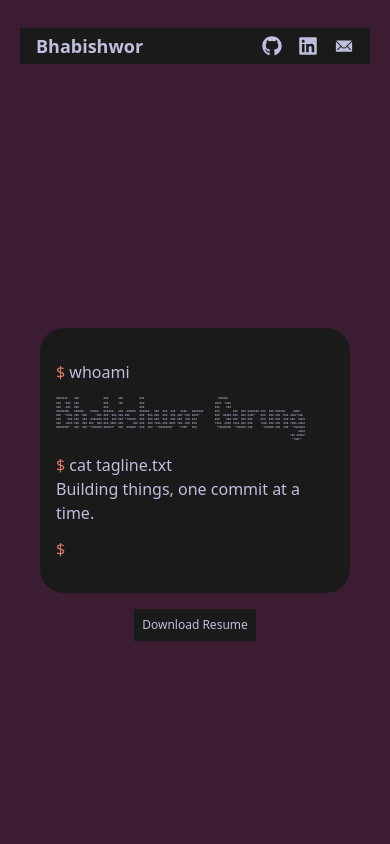
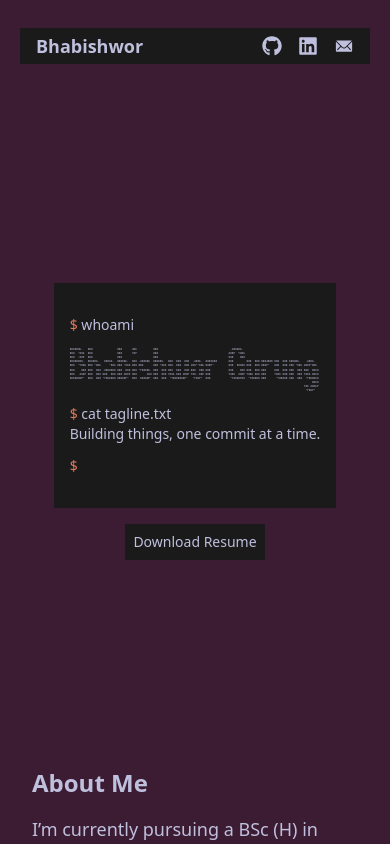
Before and after one commit to Bhabishworgrg/bhabishworgrg.github.io, a React (Vite) app: page / in a window 390 px wide. Shown: the top 844 px of the page. Built offline with nearby package versions, Linux system fonts and the light colour scheme.

Commit message:
Optimize intro section for mobile devices

```diff
--- a/src/components/Intro.jsx
+++ b/src/components/Intro.jsx
@@ -28,9 +28,9 @@ function Intro() {
 	};
 
 	return (
-		<div id='intro' className='h-[95vh] flex flex-col items-center justify-center'>
-	  		<div className='bg-secondary rounded-3xl max-w-4xl mx-2 sm:mx-6 md:mx-8 lg:mx-10 py-8 sm:py-10 md:py-20 px-4 sm:px-8 md:px-10 lg:px-10'>
-				<div className='mb-3'>
+		<div id='intro' className='h-[80vh] sm:h-[90vh] lg:h-[95vh] flex flex-col items-center justify-center'>
+	  		<div className='bg-secondary max-w-4xl mx-2 sm:mx-6 md:mx-8 lg:mx-10 py-8 sm:py-10 md:py-20 px-4 sm:px-8 md:px-10 lg:px-10'>
+				<div className='mb-3 text-sm lg:text-base'>
 					{ prompt } whoami
 				</div>
 
@@ -49,13 +49,13 @@ function Intro() {
 <pre>                                                                                                                                                "Y88P"  </pre>
 				</div>
 
-				<div className='mt-3'>
+				<div className='mt-3 text-sm lg:text-base'>
 					{ prompt } cat tagline.txt
 					<br />
 					Building things, one commit at a time.
 			  	</div>
 
-				<div className='mt-3'>
+				<div className='mt-3 text-sm lg:text-base'>
 					{ prompt }
 					<span id='command-element'> </span>
 					<span className='blinking-cursor'>_</span>
@@ -63,7 +63,7 @@ function Intro() {
 			</div>
 
 			<button
-			className='text-xs sm:text-sm lg:text-base m-4 lg:ml-4 lg:m-10 p-2 bg-secondary text-tertiary hover:text-highlight hover:scale-110 transition-transform'
+			className='m-4 lg:ml-4 lg:m-10 p-2 bg-secondary text-tertiary hover:text-highlight hover:scale-110 transition-transform text-sm lg:text-base'
 			onClick={ () => downloadResume() }>
 				Download Resume
 			</button>
```
